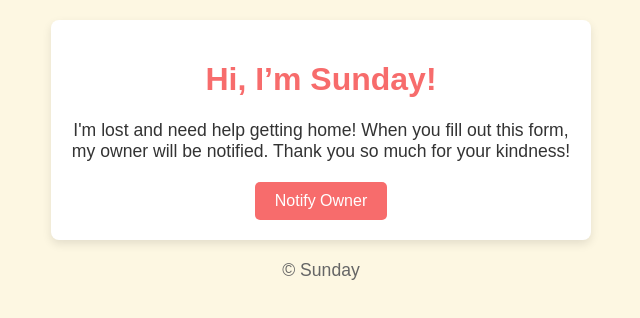
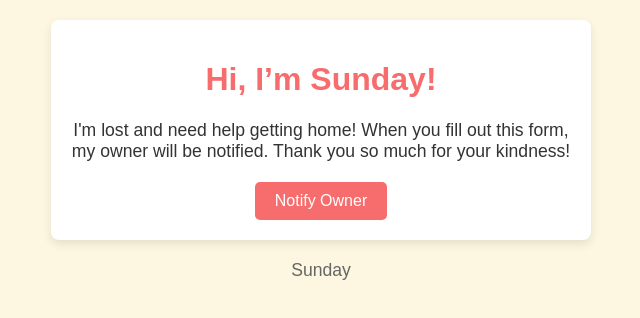
Before and after one commit to GoatWick/Sunday, a website: page index.html in a window 1280 px wide. Shown: the full height of the page, 319-959 px from the left. Drawn offline with Linux system fonts and the light colour scheme.

Commit message:
Update index.html

```diff
--- a/index.html
+++ b/index.html
@@ -56,7 +56,7 @@
         <a href="form.html" class="button">Notify Owner</a>
     </div>
     <footer>
-        <p>&copy; Sunday</p>
+        <p>Sunday</p>
     </footer>
 </body>
 </html>
```
